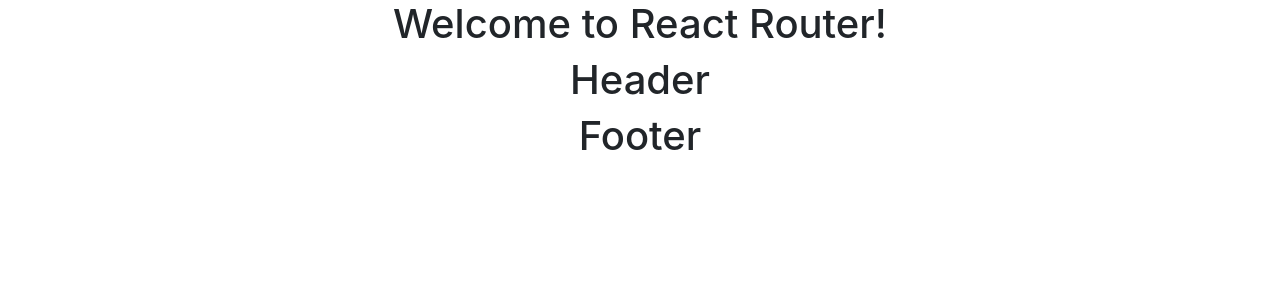
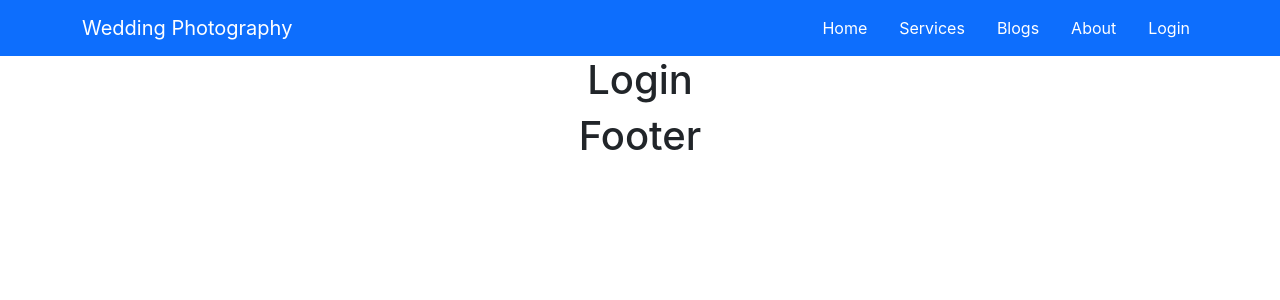
Before and after one commit to mdmehedihasan212/wedding-photography-service, a React (Create React App) app: page /login in a window 1280 px wide. Shown: the top 300 px of the page. Built offline with nearby package versions, Linux system fonts and the light colour scheme.

Commit message:
add header navbar with name and link

```diff
--- a/src/App.js
+++ b/src/App.js
@@ -4,15 +4,21 @@
 import About from './Pages/About/About';
 import Header from './Pages/Shared/Header/Header';
 import Footer from './Pages/Shared/Footer/Footer';
+import Services from './Pages/Home/Services/Services';
+import Blogs from './Pages/Blogs/Blogs';
+import Login from './Pages/Login/Login';
 
 function App() {
   return (
     <div className="App">
-      <h1>Welcome to React Router!</h1>
       <Header />
       <Routes>
         <Route path="/" element={<Home />} />
-        <Route path="about" element={<About />} />
+        <Route path="/home" element={<Home />} />
+        <Route path="/services" element={<Services />} />
+        <Route path="/blogs" element={<Blogs />} />
+        <Route path="/about" element={<About />} />
+        <Route path="/login" element={<Login />} />
       </Routes>
       <Footer />
     </div>
--- /dev/null
+++ b/src/Pages/Blogs/Blogs.js
@@ -0,0 +1,11 @@
+import React from 'react';
+
+const Blogs = () => {
+    return (
+        <div>
+            <h1>Blogs</h1>
+        </div>
+    );
+};
+
+export default Blogs;
--- /dev/null
+++ b/src/Pages/Login/Login.js
@@ -0,0 +1,11 @@
+import React from 'react';
+
+const Login = () => {
+    return (
+        <div>
+            <h1>Login</h1>
+        </div>
+    );
+};
+
+export default Login;
--- a/src/Pages/Shared/Header/Header.js
+++ b/src/Pages/Shared/Header/Header.js
@@ -1,10 +1,37 @@
 import React from 'react';
+import { Link } from 'react-router-dom';
 
 const Header = () => {
     return (
-        <div>
-            <h1>Header</h1>
-        </div>
+        <>
+            <nav className="navbar navbar-expand-lg navbar-dark bg-primary">
+                <div className="container-fluid">
+                    <button className="navbar-toggler" type="button" data-bs-toggle="collapse" data-bs-target="#navbarTogglerDemo01" aria-controls="navbarTogglerDemo01" aria-expanded="false" aria-label="Toggle navigation">
+                        <span className="navbar-toggler-icon"></span>
+                    </button>
+                    <div className="collapse navbar-collapse container" id="navbarTogglerDemo01">
+                        <Link className="navbar-brand" to="/">Wedding Photography</Link>
+                        <ul className="navbar-nav mb-2 mb-lg-0 ms-auto">
+                            <li className="nav-item">
+                                <Link className="nav-link active ms-3" to="/">Home</Link>
+                            </li>
+                            <li className="nav-item">
+                                <Link className="nav-link active ms-3" to="/services">Services</Link>
+                            </li>
+                            <li className="nav-item">
+                                <Link className="nav-link active ms-3" to="/blogs">Blogs</Link>
+                            </li>
+                            <li className="nav-item">
+                                <Link className="nav-link active ms-3" to="/about">About</Link>
+                            </li>
+                            <li className="nav-item">
+                                <Link className="nav-link active ms-3" to="/login">Login</Link>
+                            </li>
+                        </ul>
+                    </div>
+                </div>
+            </nav>
+        </>
     );
 };
 
```
